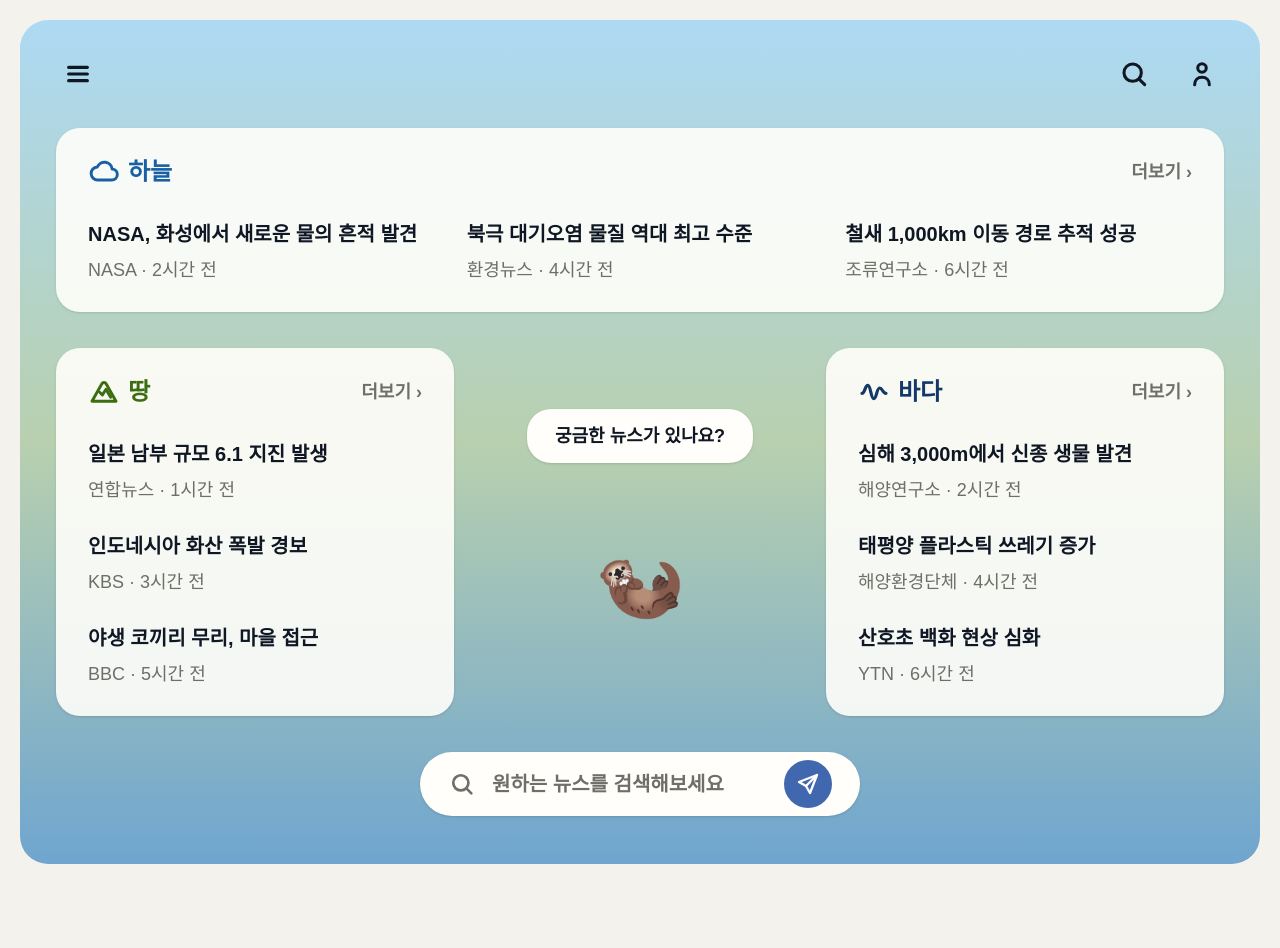
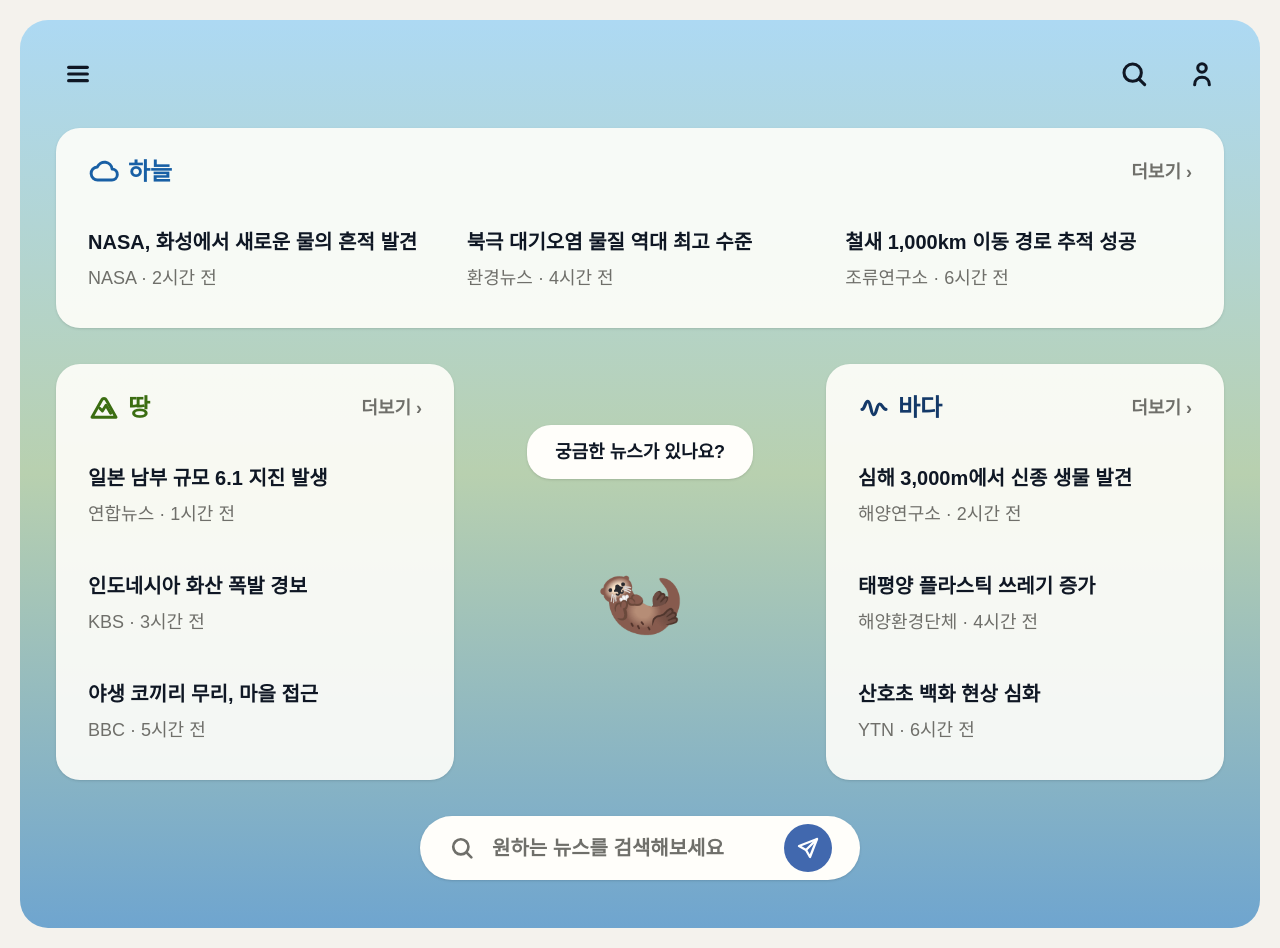
Before and after one commit to gyu6172/HDDB_Project, a Next.js app in the folder frontend/: page /main in a window 1280 px wide. Before the commit the page ends 884 px from the top, so only its background shows below. Built offline with nearby package versions, Linux system fonts and the light colour scheme; no server answers; a web font is replaced by a local one.

Commit message:
feat(main): 메인 기사 상세 이동 연결

```diff
--- a/frontend/src/components/main/MainNewsCard.tsx
+++ b/frontend/src/components/main/MainNewsCard.tsx
@@ -2,6 +2,7 @@ import type { ReactNode } from "react";
 import NewsItem from "./NewsItem";
 
 export type MainNews = {
+  id?: string;
   title: string;
   source: string;
   time: string;
--- a/frontend/src/components/main/NewsItem.tsx
+++ b/frontend/src/components/main/NewsItem.tsx
@@ -1,16 +1,34 @@
+import Link from "next/link";
+
 export type NewsItemProps = {
+  id?: string;
   title: string;
   source: string;
   time: string;
 };
 
-export default function NewsItem({ title, source, time }: NewsItemProps) {
-  return (
-    <article>
+export default function NewsItem({ id, title, source, time }: NewsItemProps) {
+  const content = (
+    <>
       <h3 className="text-xl font-bold text-text">{title}</h3>
       <p className="mt-2 text-lg font-medium text-muted">
         {source} · {time}
       </p>
+    </>
+  );
+
+  return (
+    <article className="rounded-xl">
+      {id ? (
+        <Link
+          href={`/articles/${id}`}
+          className="-mx-3 block rounded-xl px-3 py-2 transition-colors hover:bg-black/[0.03]"
+        >
+          {content}
+        </Link>
+      ) : (
+        content
+      )}
     </article>
   );
 }
--- a/frontend/src/lib/mainMockData.ts
+++ b/frontend/src/lib/mainMockData.ts
@@ -11,16 +11,19 @@ export const MAIN_NEWS_DATA: Record<"sky" | "land" | "sea", MainNewsCategory> =
       title: "하늘",
       items: [
         {
+          id: "main-sky-1",
           title: "NASA, 화성에서 새로운 물의 흔적 발견",
           source: "NASA",
           time: "2시간 전",
         },
         {
+          id: "main-sky-2",
           title: "북극 대기오염 물질 역대 최고 수준",
           source: "환경뉴스",
           time: "4시간 전",
         },
         {
+          id: "main-sky-3",
           title: "철새 1,000km 이동 경로 추적 성공",
           source: "조류연구소",
           time: "6시간 전",
@@ -31,16 +34,19 @@ export const MAIN_NEWS_DATA: Record<"sky" | "land" | "sea", MainNewsCategory> =
       title: "땅",
       items: [
         {
+          id: "main-land-1",
           title: "일본 남부 규모 6.1 지진 발생",
           source: "연합뉴스",
           time: "1시간 전",
         },
         {
+          id: "main-land-2",
           title: "인도네시아 화산 폭발 경보",
           source: "KBS",
           time: "3시간 전",
         },
         {
+          id: "main-land-3",
           title: "야생 코끼리 무리, 마을 접근",
           source: "BBC",
           time: "5시간 전",
@@ -51,16 +57,19 @@ export const MAIN_NEWS_DATA: Record<"sky" | "land" | "sea", MainNewsCategory> =
       title: "바다",
       items: [
         {
+          id: "main-sea-1",
           title: "심해 3,000m에서 신종 생물 발견",
           source: "해양연구소",
           time: "2시간 전",
         },
         {
+          id: "main-sea-2",
           title: "태평양 플라스틱 쓰레기 증가",
           source: "해양환경단체",
           time: "4시간 전",
         },
         {
+          id: "main-sea-3",
           title: "산호초 백화 현상 심화",
           source: "YTN",
           time: "6시간 전",
```
